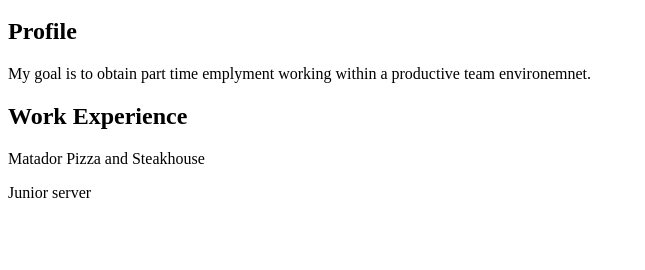
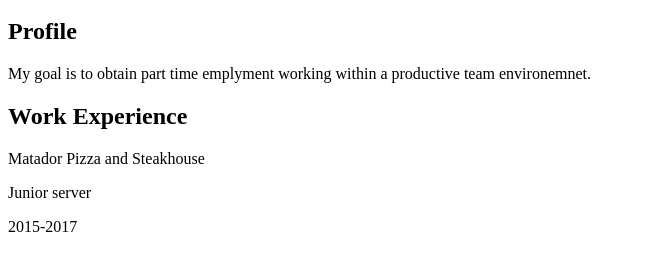
Before and after one commit to jessieleggatt/Homework4, a plain HTML site: page index.html in a window 1280 px wide. Shown: the part 48-318 px from the top of the page, without its empty margins (0-645 px from the left). Drawn offline with Linux system fonts and the light colour scheme.

Commit message:
practicing commiting

```diff
--- a/index.html
+++ b/index.html
@@ -21,6 +21,9 @@
             <p id="para3"></p>
             Junior server
             </p>
+            <p id="para4">
+            2015-2017
+            </p>
 
         </body>
 
```
